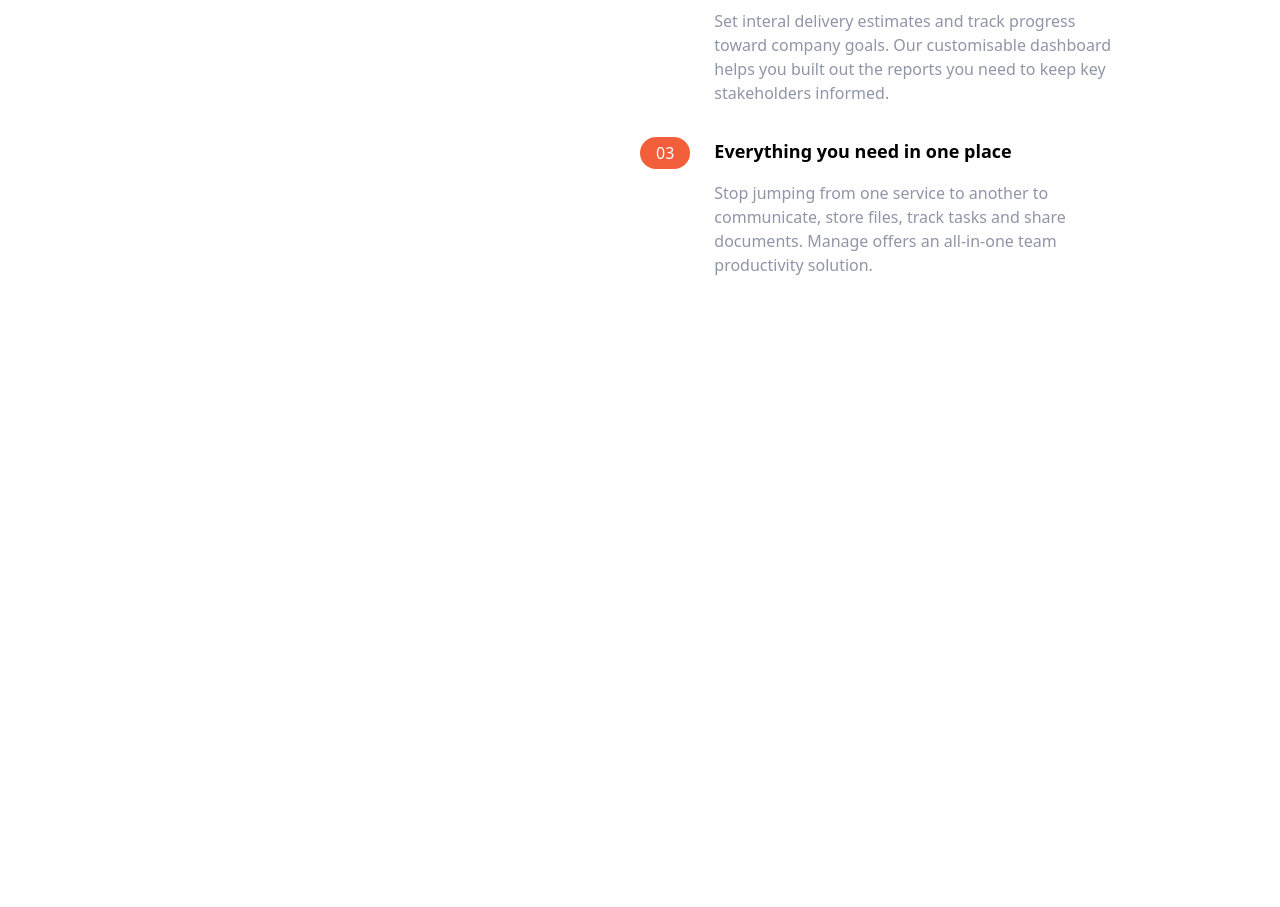
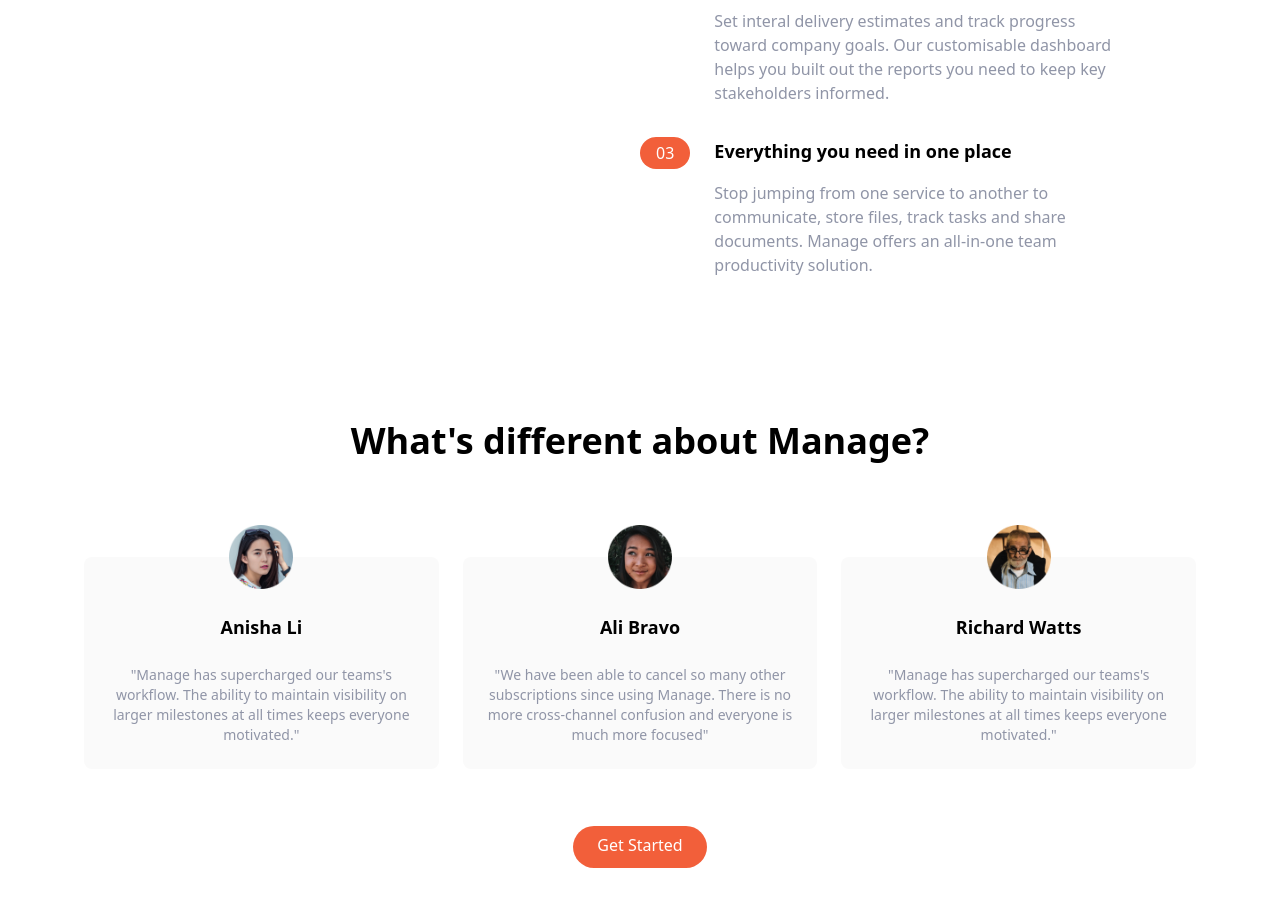
Before and after one commit to thomaserdmenger/manage-landing-page, a website: page src/index.html in a window 1280 px wide. Shown: the part 879-1786 px from the top of the page. Before the commit the page ends 1172 px from the top, so only its background shows below. Drawn offline with Linux system fonts and the light colour scheme.

Commit message:
Add testimonial section

```diff
--- a/src/index.html
+++ b/src/index.html
@@ -2,7 +2,7 @@
 <html lang="en">
   <head>
     <meta charset="UTF-8" />
-    <meta name="viewport" content="width=device-width, initial-scale=1.0" />
+    <meta name="viewport" content="width=device-width, initial-scale=6.0" />
     <link rel="stylesheet" href="../dist/output.css" />
     <title>Manage Landing Page</title>
   </head>
@@ -175,5 +175,70 @@
         </div>
       </div>
     </section>
+
+    <!-- Testimonial section -->
+    <section id="testimonial">
+      <!-- Container to heading & testimonial blocks -->
+      <div class="mx-auto mt-32 max-w-6xl px-5 text-center">
+        <!-- Heading -->
+        <h2 class="text-center text-4xl font-bold">
+          What's different about Manage?
+        </h2>
+        <!-- Testimonials container -->
+        <div class="mt-24 flex flex-col md:flex-row md:space-x-6">
+          <!-- Testimonal 1 -->
+          <div
+            class="flex flex-col items-center space-y-6 rounded-lg bg-veryLightGrey p-6 md:w-1/3"
+          >
+            <img class="-mt-14 w-16" src="../images/avatar-anisha.png" alt="" />
+            <h3 class="text-lg font-bold">Anisha Li</h3>
+            <p class="text-sm text-darkGrayishBlue">
+              "Manage has supercharged our teams's workflow. The ability to
+              maintain visibility on larger milestones at all times keeps
+              everyone motivated."
+            </p>
+          </div>
+
+          <!-- Testimonal 2 -->
+          <div
+            class="hidden flex-col items-center space-y-6 rounded-lg bg-veryLightGrey p-6 md:flex md:w-1/3"
+          >
+            <img class="-mt-14 w-16" src="../images/avatar-ali.png" alt="" />
+            <h3 class="text-lg font-bold">Ali Bravo</h3>
+            <p class="text-sm text-darkGrayishBlue">
+              "We have been able to cancel so many other subscriptions since
+              using Manage. There is no more cross-channel confusion and
+              everyone is much more focused"
+            </p>
+          </div>
+
+          <!-- Testimonal 3 -->
+          <div
+            class="hidden flex-col items-center space-y-6 rounded-lg bg-veryLightGrey p-6 md:flex md:w-1/3"
+          >
+            <img
+              class="-mt-14 w-16"
+              src="../images/avatar-richard.png"
+              alt=""
+            />
+            <h3 class="text-lg font-bold">Richard Watts</h3>
+            <p class="text-sm text-darkGrayishBlue">
+              "Manage has supercharged our teams's workflow. The ability to
+              maintain visibility on larger milestones at all times keeps
+              everyone motivated."
+            </p>
+          </div>
+        </div>
+
+        <!-- Button -->
+        <div class="my-16">
+          <a
+            class="baseline rounded-full bg-brightRed p-3 px-6 pt-2 text-white hover:bg-brightRedLight"
+            href="#"
+            >Get Started</a
+          >
+        </div>
+      </div>
+    </section>
   </body>
 </html>
--- a/tailwind.config.js
+++ b/tailwind.config.js
@@ -17,7 +17,7 @@ module.exports = {
         darkGrayishBlue: 'hsl(227, 12%, 61%)',
         veryDarkBlue: 'hsl(233, 12%, 13%)',
         veryPaleRed: 'hsl(13, 100%, 96%)',
-        veryLightRed: 'hsl(0, 0%, 98%)'
+        veryLightGrey: 'hsl(0, 0%, 98%)'
       }
     },
   },
```
Also changed, not shown: dist/output.css.
